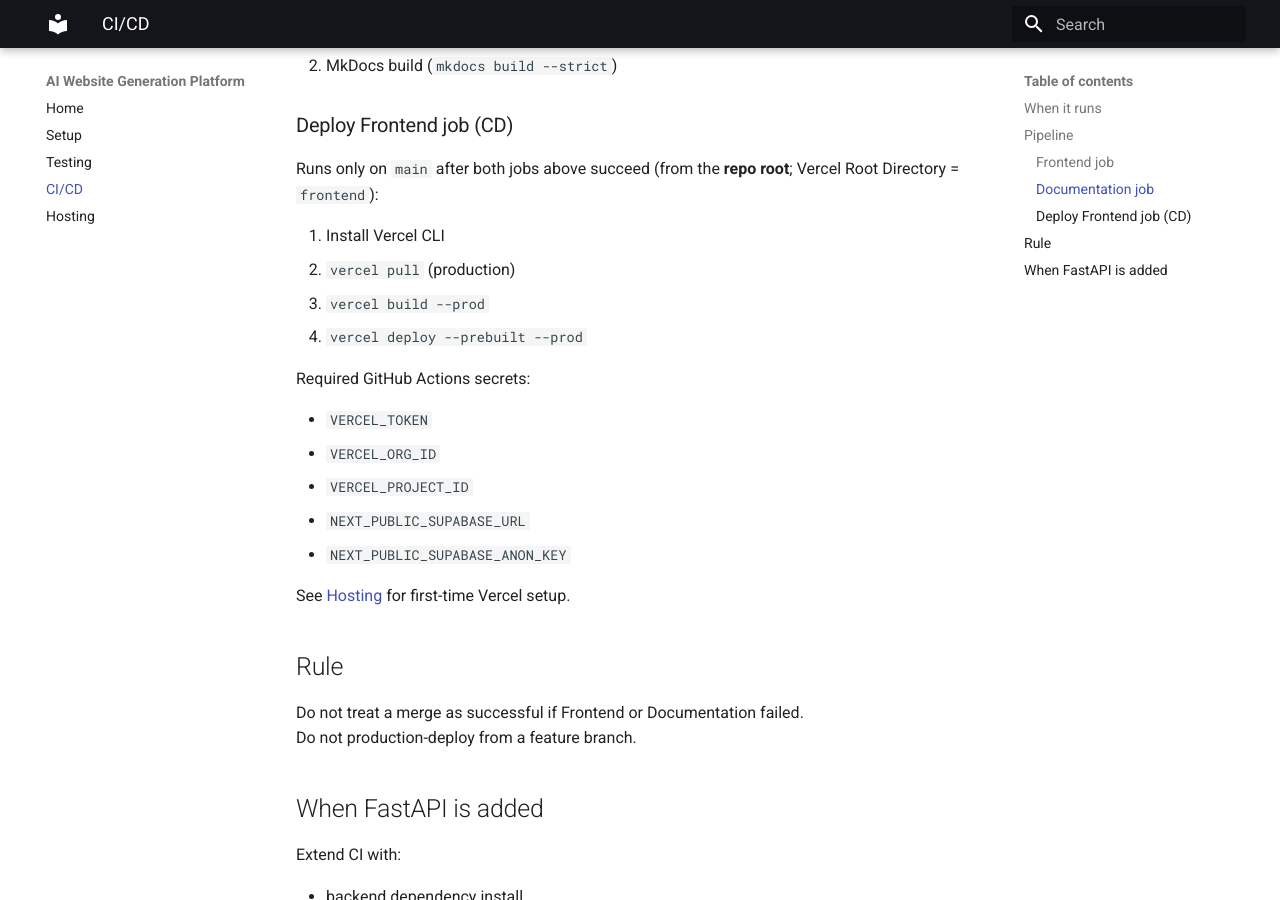
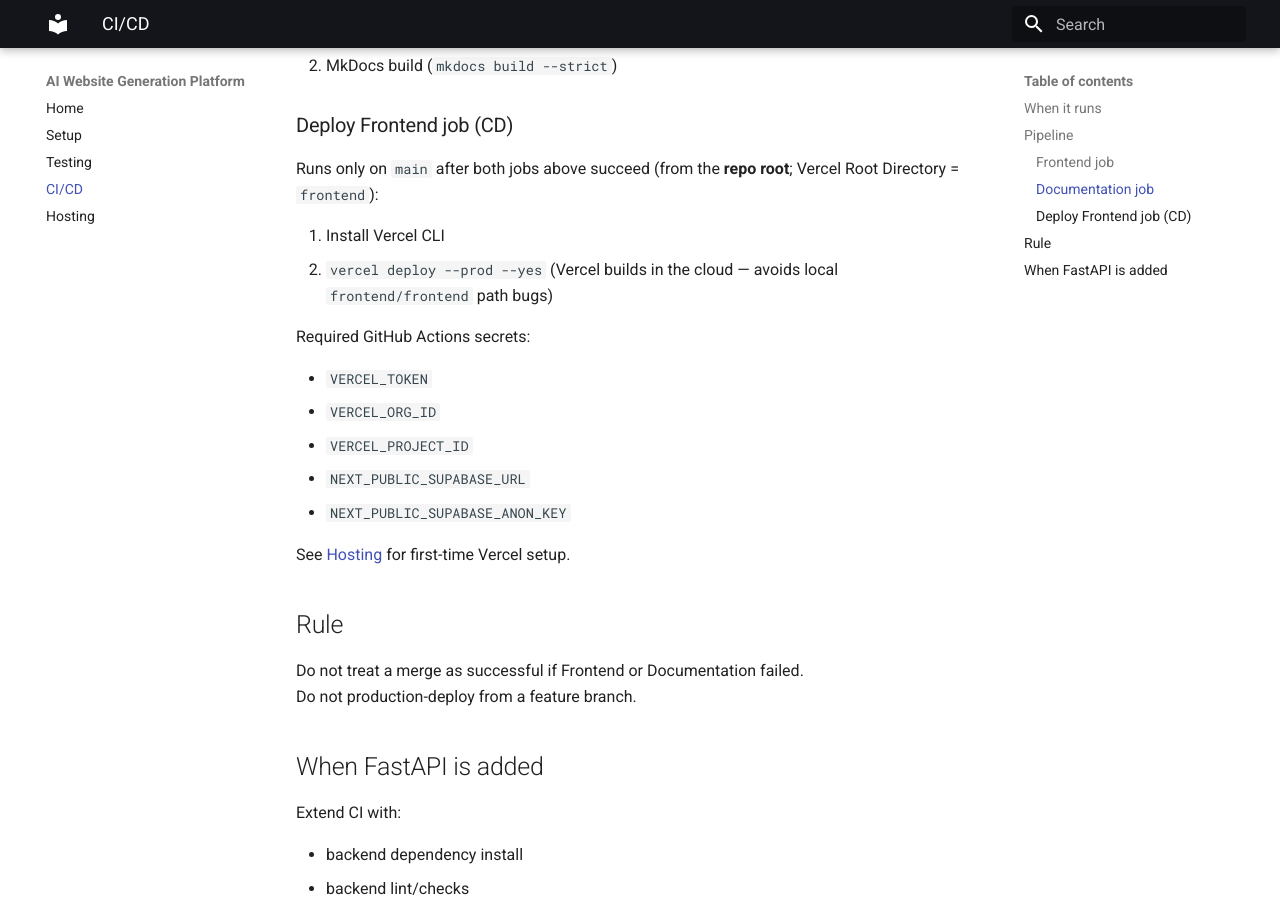
Before and after one commit to Nipunme7/Senior_Project, an MkDocs documentation site: the page built from docs/ci-cd.md, in a window 1280 px wide and 900 px high, scrolled down 745 px. Built offline with MkDocs 1.6.1 and Material for MkDocs 9.7.7, drawn with Linux system fonts in a browser that asks for light colours.

Commit message:
Fix Vercel CD by using cloud builds instead of local prebuilt
Co-authored-by: Cursor <cursoragent@cursor.com>

```diff
--- a/docs/ci-cd.md
+++ b/docs/ci-cd.md
@@ -28,9 +28,7 @@ GitHub Actions workflow: `.github/workflows/ci.yml`
 Runs only on `main` after both jobs above succeed (from the **repo root**; Vercel Root Directory = `frontend`):
 
 1. Install Vercel CLI
-2. `vercel pull` (production)
-3. `vercel build --prod`
-4. `vercel deploy --prebuilt --prod`
+2. `vercel deploy --prod --yes` (Vercel builds in the cloud — avoids local `frontend/frontend` path bugs)
 
 Required GitHub Actions secrets:
 
```
Also changed, not shown: docs/hosting.md (+1 -1 lines), 1 other file.
